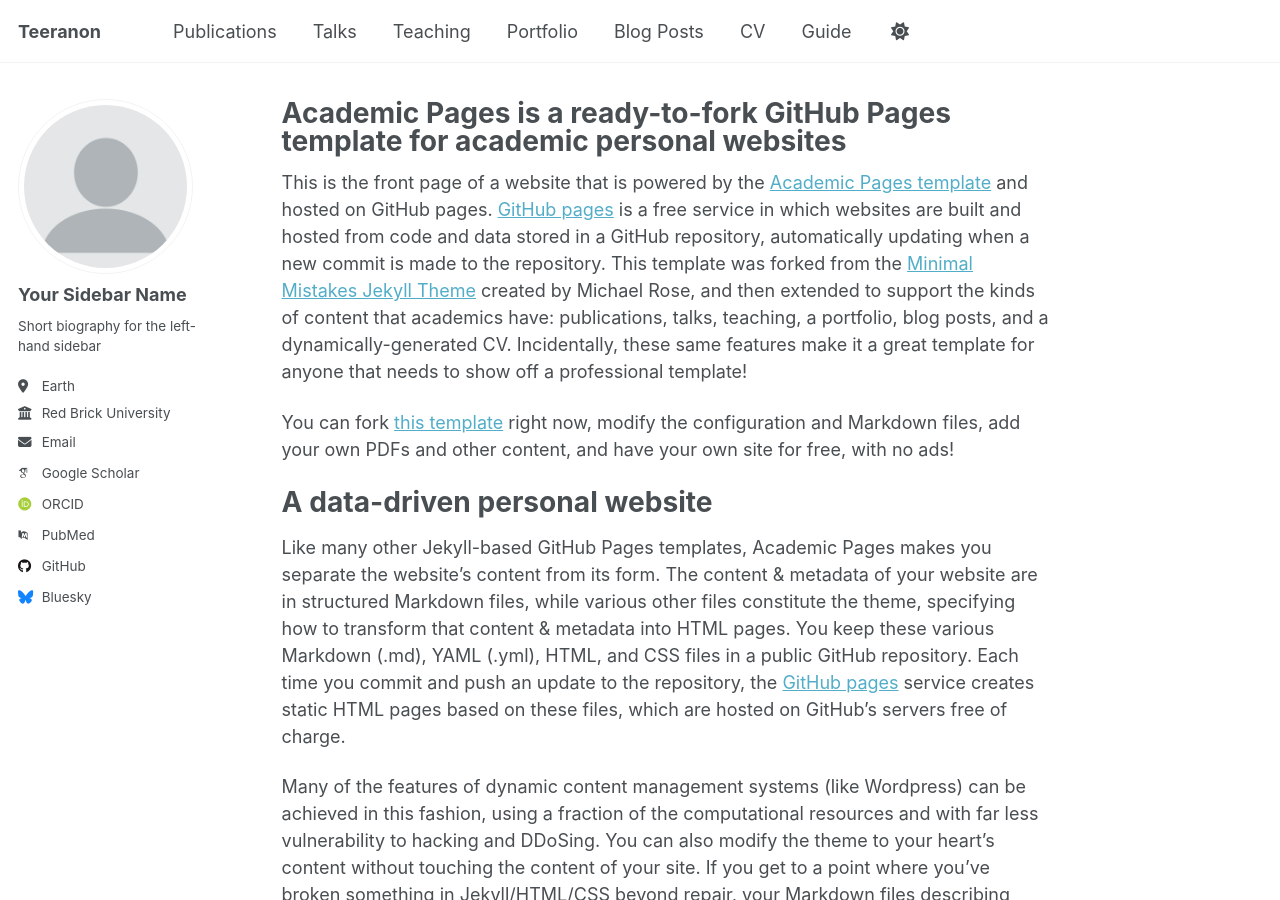
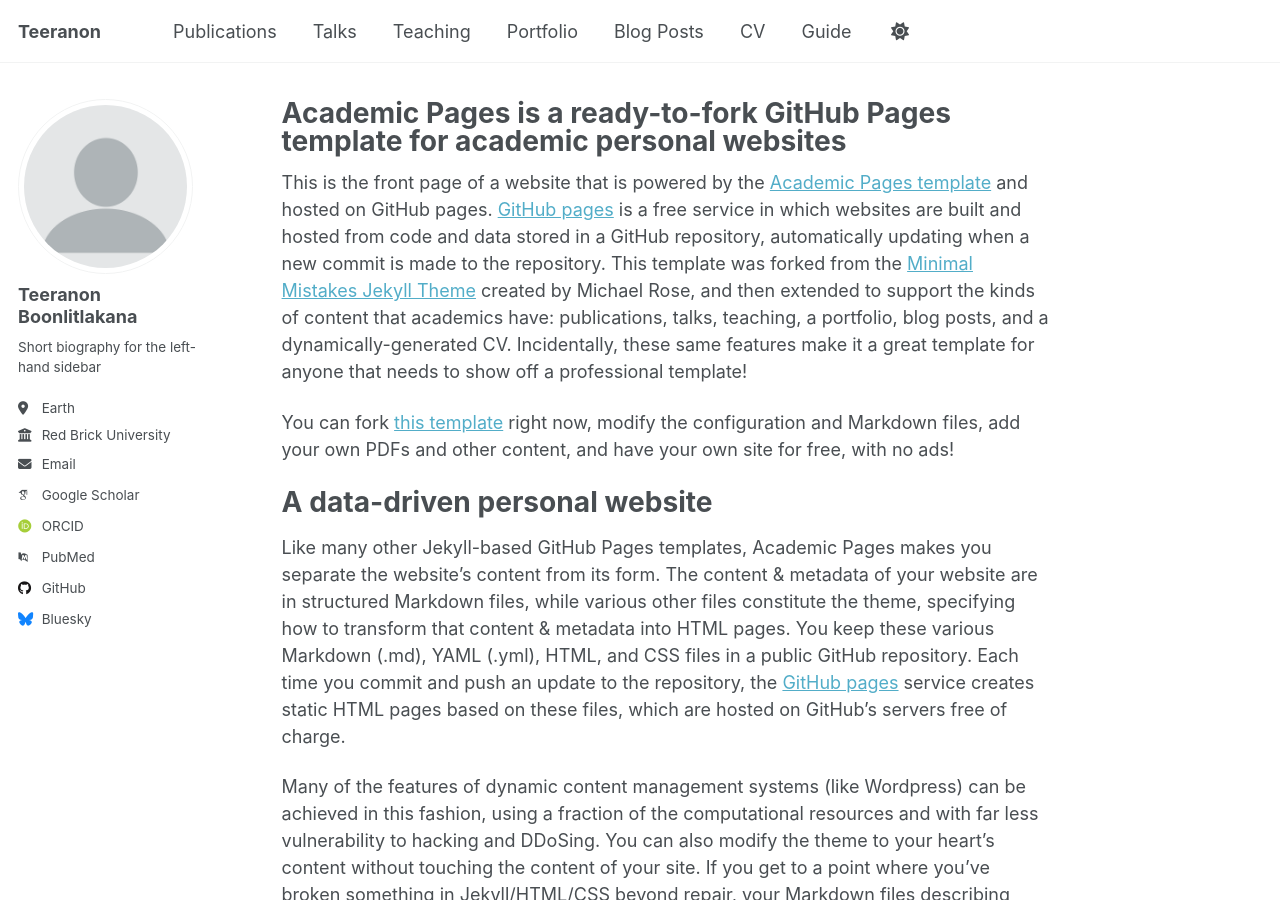
Before and after one commit to teeranonboonlitlakana/teeranonboonlitlakana.github.io, a Jekyll site: the page built from _pages/about.md, in a window 1280 px wide and 900 px high. Built offline with Jekyll 4.4.1, drawn with Linux system fonts in a browser that asks for light colours; some web fonts are replaced; a script that is not in the unit is left out.

Commit message:
Update _config.yml

```diff
--- a/_config.yml
+++ b/_config.yml
@@ -24,7 +24,7 @@
 author:
   # Biographic information
   avatar           : "profile.png"
-  name             : "Your Sidebar Name"
+  name             : "Teeranon Boonlitlakana"
   pronouns         : # example: "she/her"
   bio              : "Short biography for the left-hand sidebar"
   location         : "Earth"
```
